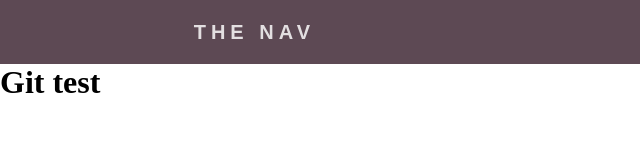
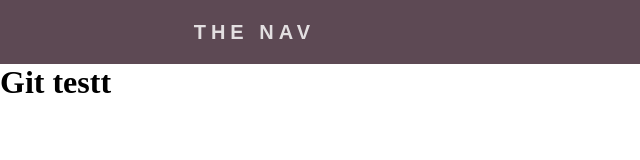
Before and after one commit to vickeolssonz/myNiggah, a plain HTML site: page index.html in a window 1280 px wide. Shown: the full height of the page, 0-640 px from the left. Drawn offline with Linux system fonts and the light colour scheme.

Commit message:
fixed bugg

```diff
--- a/index.html
+++ b/index.html
@@ -32,7 +32,7 @@
         </div>
     </nav>
 
-    <h1>Git test</h1>
+    <h1>Git testt</h1>
     <script src="app.js"></script>
 </body>
 </html>
```
